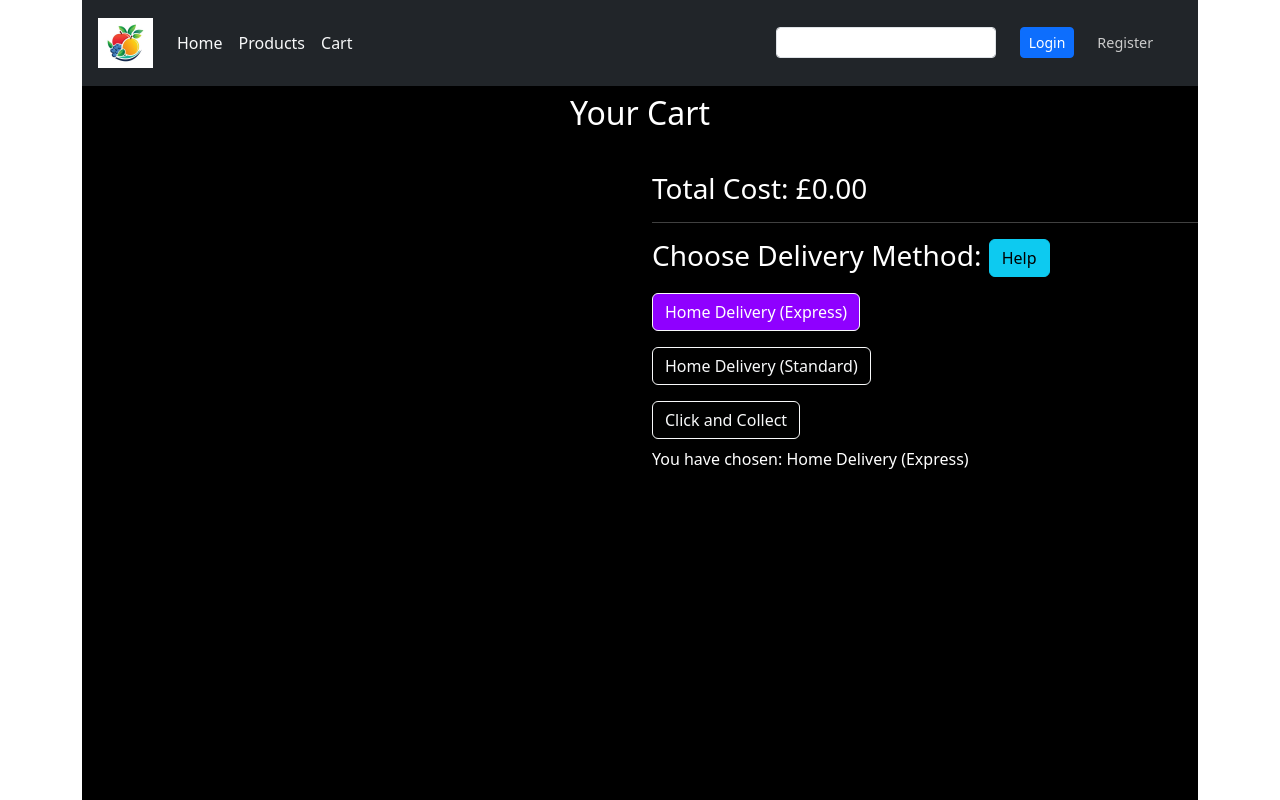
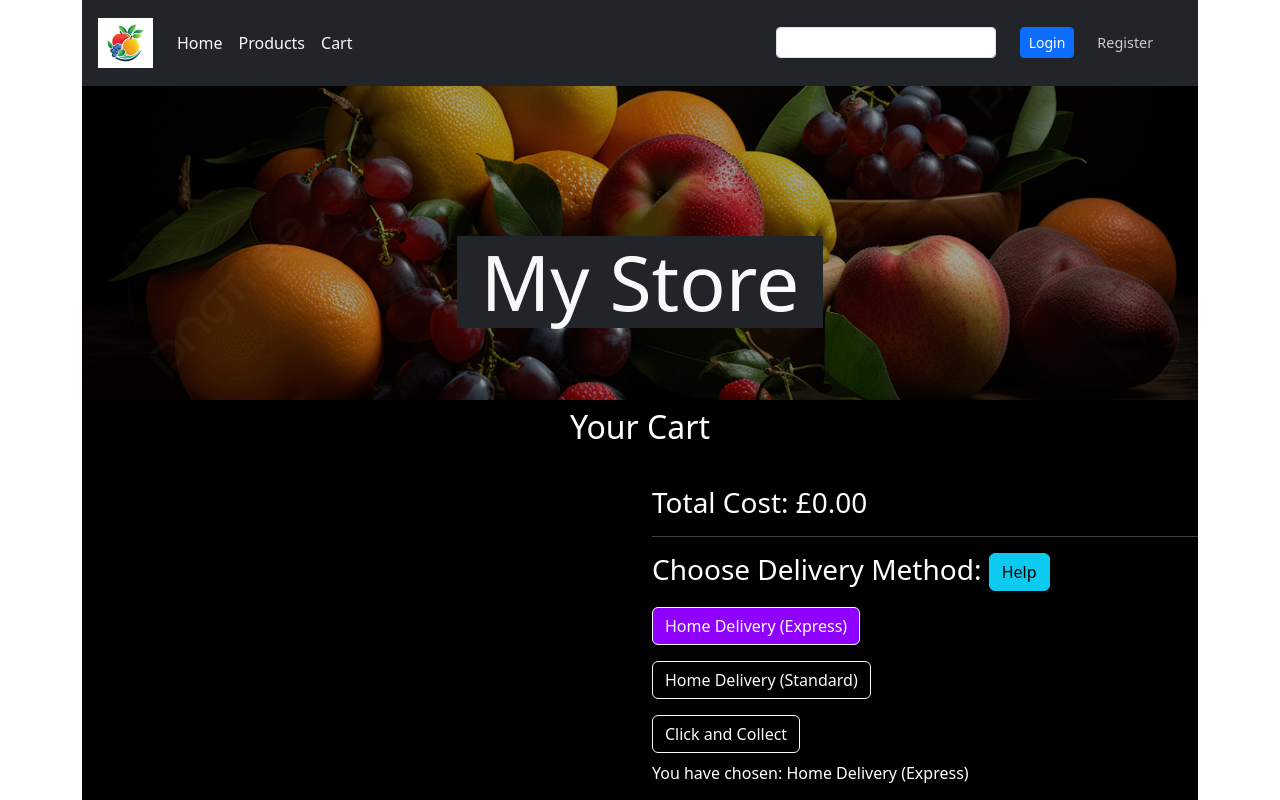
Before and after one commit to lucygossip/l2t11-capstone-project, a React (Create React App) app: page /cart in a window 1280 px wide. Shown: the top 800 px of the page. Built offline with nearby package versions, Linux system fonts and the light colour scheme.

Commit message:
header update

```diff
--- a/src/App.css
+++ b/src/App.css
@@ -24,6 +24,13 @@
   color: #61dafb;
 }
 
+.App-header {
+  background: url("./images/pngtree-dark-fruit-wallpaper-picture-image_2695132\ \(1\).png");
+  background-position: center;
+  background-size: cover;
+  height: 50vh;
+}
+
 .wrapper {
   min-height: 100vh;
 }
@@ -38,6 +45,11 @@ main {
   background: var(--electric) !important;
   color: #fff !important;
 }
+
+h1 {
+  font-size: clamp(4rem, 6vw, 6rem) !important;
+}
+
 /* Testing */
 
 /*
--- a/src/components/Header.js
+++ b/src/components/Header.js
@@ -1,9 +1,14 @@
-import StoreNav from "./StoreNav"
+import StoreNav from "./StoreNav";
 
 export default function Header() {
-    return(
-        <>
+  return (
+    <>
+      <header className="App-header">
         <StoreNav />
-        </>
-    )
+        <div className="h-100 d-flex justify-content-center align-items-center">
+          <h1 className="bg-dark text-light text-center px-4">My Store</h1>
+        </div>
+      </header>
+    </>
+  );
 }
--- a/src/pages/Cart.js
+++ b/src/pages/Cart.js
@@ -18,7 +18,7 @@ export default function Cart() {
       <Row>
         <Col md="6">
           {state.cartItems.map((product) => (
-            <Row key={product.id} className="mb-3">
+            <Row key={state.cartItems.indexOf(product)} className="mb-3">
               <Col>
                 <Card
                   style={{ width: "18rem" }}
```
Also changed, not shown: src/images/pngtree-dark-fruit-wallpaper-picture-image_2695132 (1).png (added).
